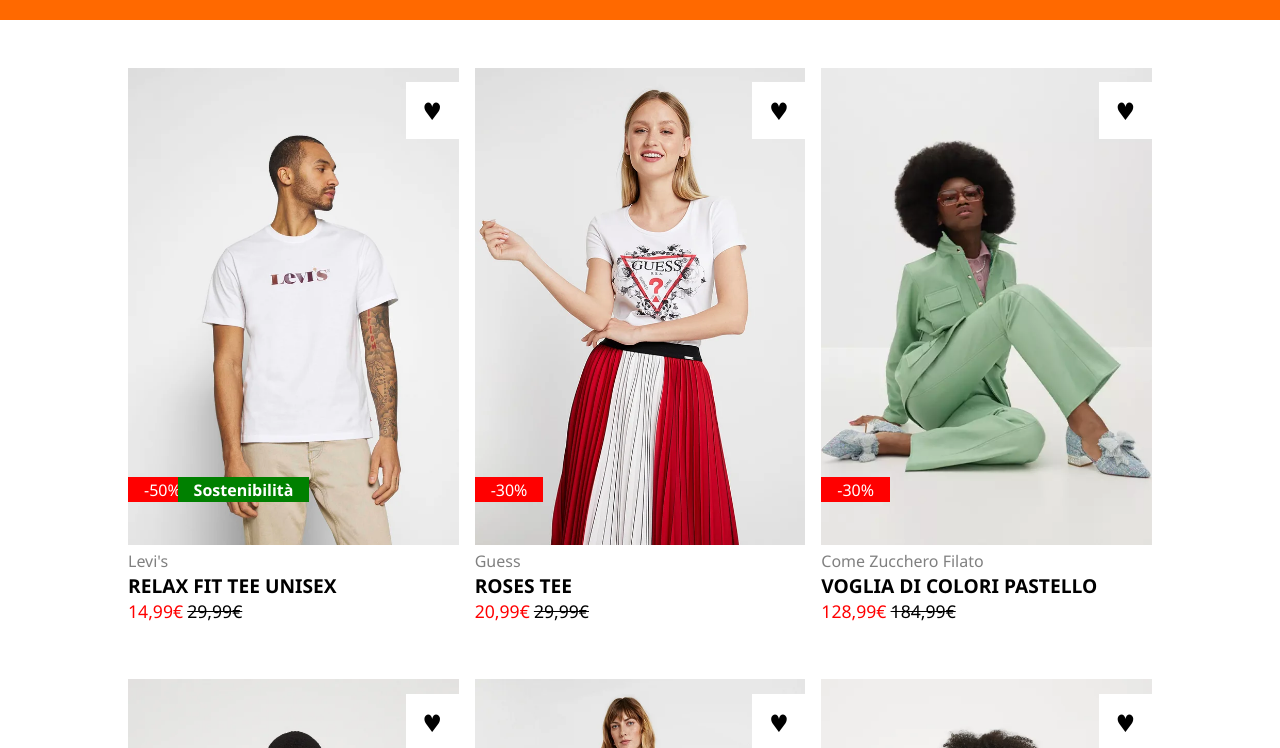
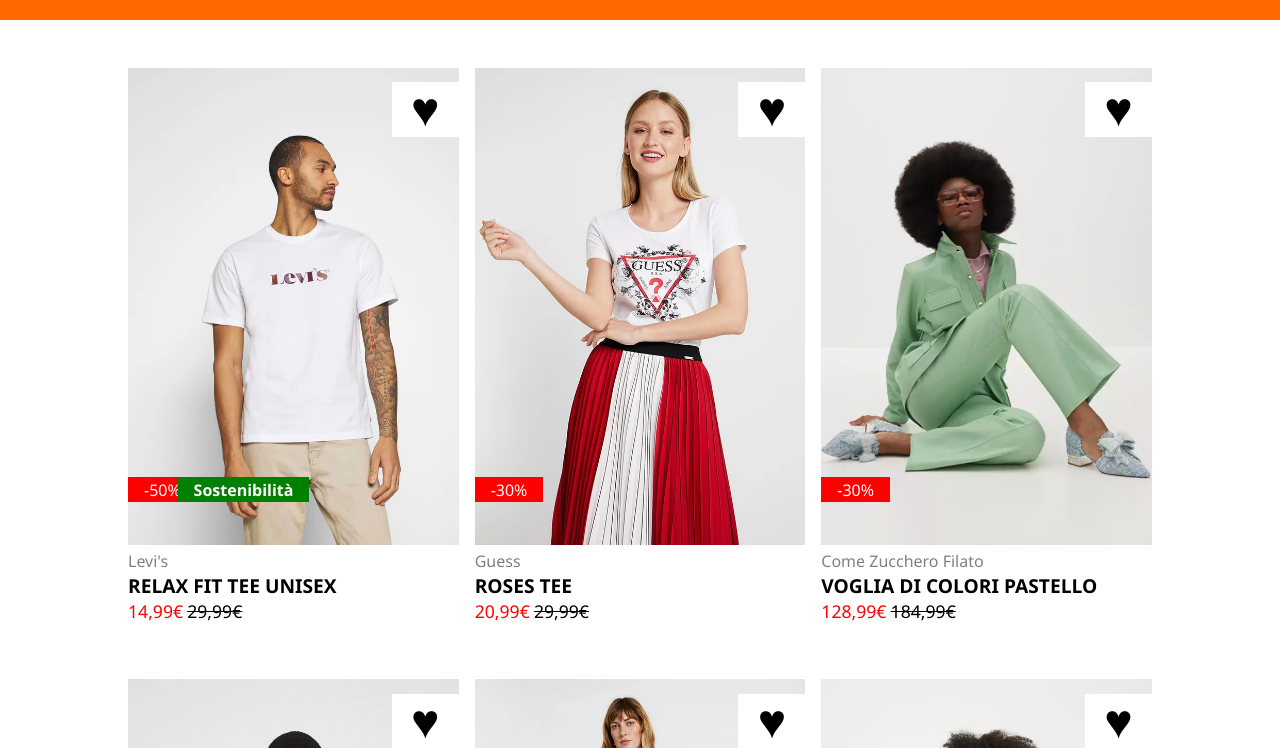
Before and after one commit to reistence/html-css-boolando, a plain HTML site: page index.html in a window 1280 px wide. Shown: the part 52-800 px from the top of the page. Drawn offline with Linux system fonts and the light colour scheme.

Commit message:
buttons implemented

```diff
--- a/css/style.css
+++ b/css/style.css
@@ -83,13 +83,19 @@
 
 .favourite {
   background-color: white;
-  padding: 0.5em 0.7em;
+  padding: 0em 0.4em;
   text-align: center;
   vertical-align: middle;
   position: absolute;
   right: 0;
   top: 3%;
-  font-size: 1.5rem;
+  font-size: 3rem;
+  cursor: pointer;
+  border: none;
+}
+
+.favourite:hover {
+  color: red;
 }
 .discount {
   background-color: red;
--- a/index.html
+++ b/index.html
@@ -43,7 +43,7 @@
         <div class="card-img">
           <img src="img/1b.webp" alt="" />
           <img src="img/1.webp" alt="" class="hover" />
-          <div class="favourite">&hearts;</div>
+          <button class="favourite">&hearts;</button>
           <div class="discount">-50%</div>
           <div class="sustainability">Sostenibilità</div>
         </div>
@@ -60,7 +60,7 @@
         <div class="card-img">
           <img src="img/2b.webp" alt="" />
           <img src="img/2.webp" alt="" class="hover" />
-          <div class="favourite">&hearts;</div>
+          <button class="favourite">&hearts;</button>
           <div class="discount">-30%</div>
         </div>
         <div class="card-txt">
@@ -76,7 +76,7 @@
         <div class="card-img">
           <img src="img/3b 1.webp" alt="" />
           <img src="img/3 1.webp" alt="" class="hover" />
-          <div class="favourite">&hearts;</div>
+          <button class="favourite">&hearts;</button>
           <div class="discount">-30%</div>
         </div>
         <div class="card-txt">
@@ -92,7 +92,7 @@
         <div class="card-img">
           <img src="img/4b.webp" alt="" />
           <img src="img/4.webp" class="hover" alt="" />
-          <div class="favourite">&hearts;</div>
+          <button class="favourite">&hearts;</button>
           <div class="discount">-50%</div>
           <div class="sustainability">Sostenibilità</div>
         </div>
@@ -109,7 +109,7 @@
         <div class="card-img">
           <img src="img/5b.webp" alt="" />
           <img src="img/5.webp" class="hover" alt="" />
-          <div class="favourite">&hearts;</div>
+          <button class="favourite">&hearts;</button>
           <div class="discount">-50%</div>
         </div>
         <div class="card-txt">
@@ -124,7 +124,7 @@
         <div class="card-img">
           <img src="img/6b.webp" alt="" />
           <img src="img/6.webp" class="hover" alt="" />
-          <div class="favourite">&hearts;</div>
+          <button class="favourite">&hearts;</button>
           <div class="sustainability odd">Sostenibilità</div>
         </div>
         <div class="card-txt">
```
